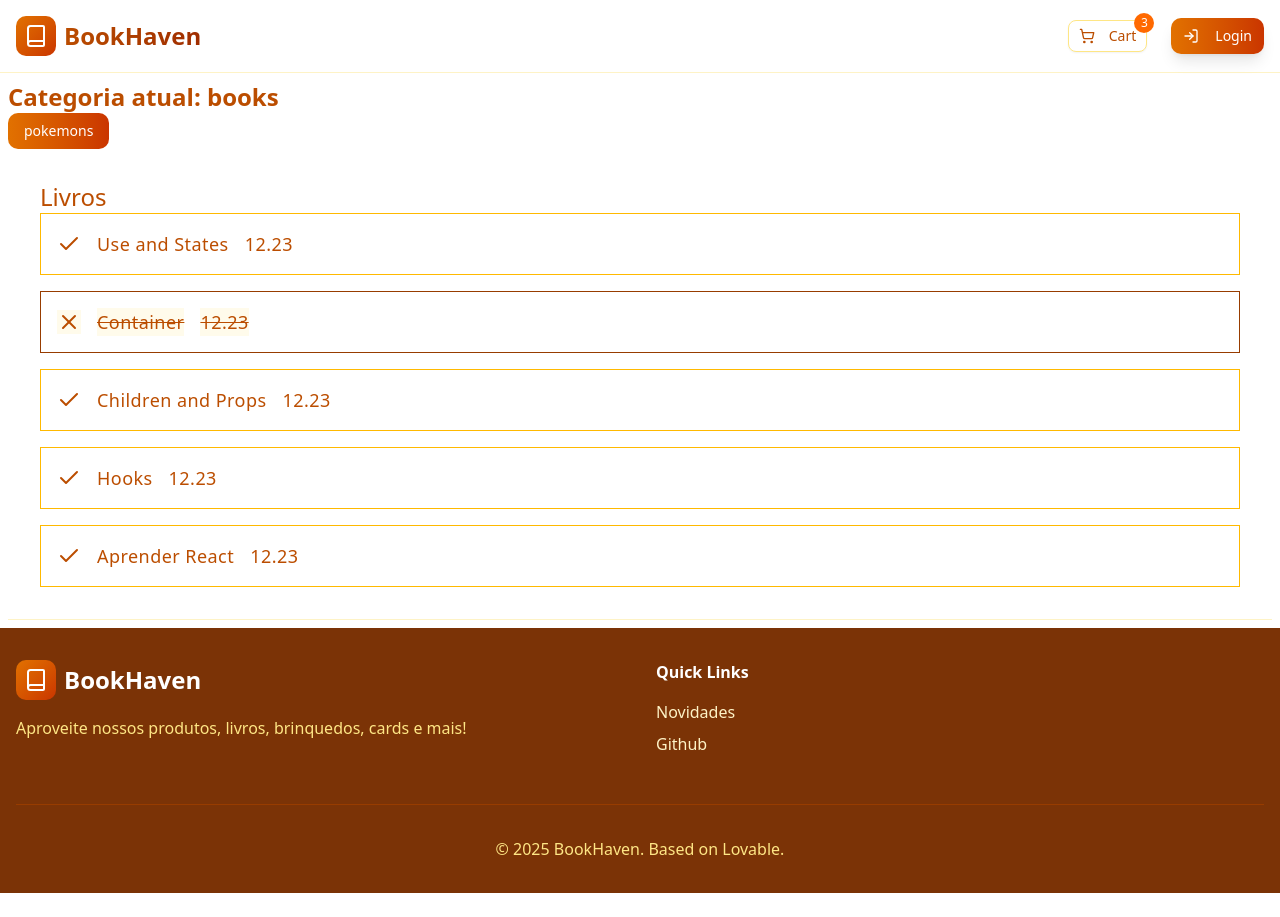
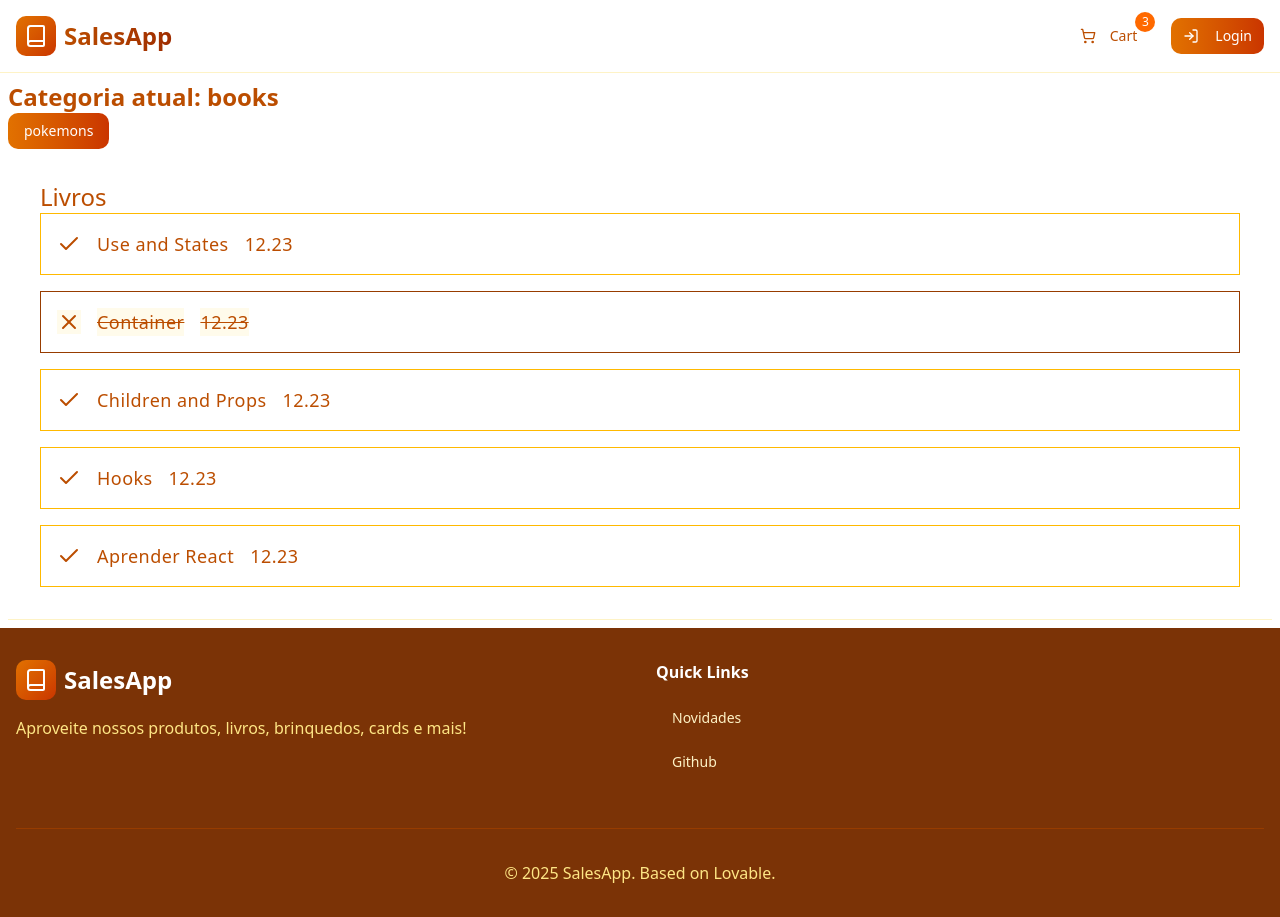
Before and after one commit to odairbr/sales-app, a Next.js app: page / in a window 1280 px wide. Before the commit the page ends 893 px from the top, so only its background shows below. Built offline with nearby package versions, Linux system fonts and the light colour scheme.

Commit message:
Update button link and outline

```diff
--- a/src/app/components/CartWidget.tsx
+++ b/src/app/components/CartWidget.tsx
@@ -8,11 +8,7 @@ const CartWidget: React.FC = () => {
   // const decrement = () => { setCount(prev => Math.max(0, prev - 1)); };
 
   return (
-    <Button
-      variant="outline"
-      size="sm"
-      className="relative border-amber-200 hover:bg-amber-50 hover:border-amber-300 transition-all duration-200"
-    >
+    <Button variant="outline" size="sm" className="relative">
       <ShoppingCart className="h-4 w-4 mr-2" />
       Cart
       <span className="absolute -top-2 -right-2 bg-orange-500 text-white text-xs rounded-full h-5 w-5 flex items-center justify-center">
--- a/src/app/components/Footer.tsx
+++ b/src/app/components/Footer.tsx
@@ -1,4 +1,5 @@
 import { Book } from 'lucide-react';
+import { Button } from '@/components/ui/button'
 
 const Footer = () => {
   return (
@@ -10,7 +11,7 @@ const Footer = () => {
               <div className="bg-gradient-to-br from-amber-600 to-orange-700 p-2 rounded-lg">
                 <Book className="h-6 w-6 text-white" />
               </div>
-              <span className="text-2xl font-bold text-white">BookHaven</span>
+              <span className="text-2xl font-bold text-white">SalesApp</span>
             </div>
             <p className="text-amber-200">
               Aproveite nossos produtos, livros, brinquedos, cards e mais!
@@ -20,19 +21,27 @@ const Footer = () => {
           <div>
             <h3 className="text-white font-bold mb-4">Quick Links</h3>
             <ul className="space-y-2">
-              <li><a href="#" className="hover:text-white transition-colors">Novidades</a></li>
-              <li><a target="_blank"
-                href="https://github.com/odairbr/CrieSuaLanding-Rosa"
-                className="hover:text-white transition-colors"
-              >
-                Github
-              </a></li>
+              <li>
+                <Button asChild variant='link'>
+                  <a href="#">Novidades</a>
+                </Button>
+              </li>
+              <li>
+                <Button asChild variant='link'>
+                  <a target="_blank"
+                    href="https://github.com/odairbr/CrieSuaLanding-Rosa"
+                  >
+                    Github
+                  </a>
+                </Button>
+              </li>
+
             </ul>
           </div>
         </div>
 
         <div className="border-t border-amber-800 mt-12 pt-8 text-center">
-          <p className="text-amber-200">&copy; 2025 BookHaven. Based on Lovable.</p>
+          <p className="text-amber-200">&copy; 2025 SalesApp. Based on Lovable.</p>
         </div>
       </div>
     </footer>
--- a/src/app/components/NavBar.tsx
+++ b/src/app/components/NavBar.tsx
@@ -12,7 +12,7 @@ const Header = () => {
             <Book className="h-6 w-6 text-white" />
           </div>
           <span className="text-2xl font-bold bg-gradient-to-r from-amber-700 to-orange-800 bg-clip-text text-transparent">
-            BookHaven
+            SalesApp
           </span>
         </div>
 
@@ -22,7 +22,7 @@ const Header = () => {
 
           {/* Login Button */}
           <Button
-            className="bg-gradient-to-r from-amber-600 to-orange-700 hover:from-amber-700 hover:to-orange-800 text-white shadow-lg hover:shadow-xl transition-all duration-200"
+            onClick={() => alert('Working in progress!')}
           >
             <LogIn className="h-4 w-4 mr-2" />
             Login
--- a/src/components/ui/button.tsx
+++ b/src/components/ui/button.tsx
@@ -14,12 +14,12 @@ const buttonVariants = cva(
         destructive:
           "bg-gradient-to-r from-red-600 to-red-900 text-white px-4 py-2 rounded-lg hover:from-amber-700 hover:to-orange-800 transition-all duration-200",
         outline:
-          "border bg-background shadow-xs hover:bg-accent hover:text-accent-foreground dark:bg-input/30 dark:border-input dark:hover:bg-input/50",
+          "border-amber-200 hover:bg-amber-50 hover:border-amber-300 transition-all duration-200",
         secondary:
           "bg-secondary text-secondary-foreground shadow-xs hover:bg-secondary/80",
         ghost:
           "hover:bg-accent hover:text-accent-foreground dark:hover:bg-accent/50",
-        link: "text-primary underline-offset-4 hover:underline",
+        link: "hover:text-white transition-colors",
       },
       size: {
         default: "h-9 px-4 py-2 has-[>svg]:px-3",
```
